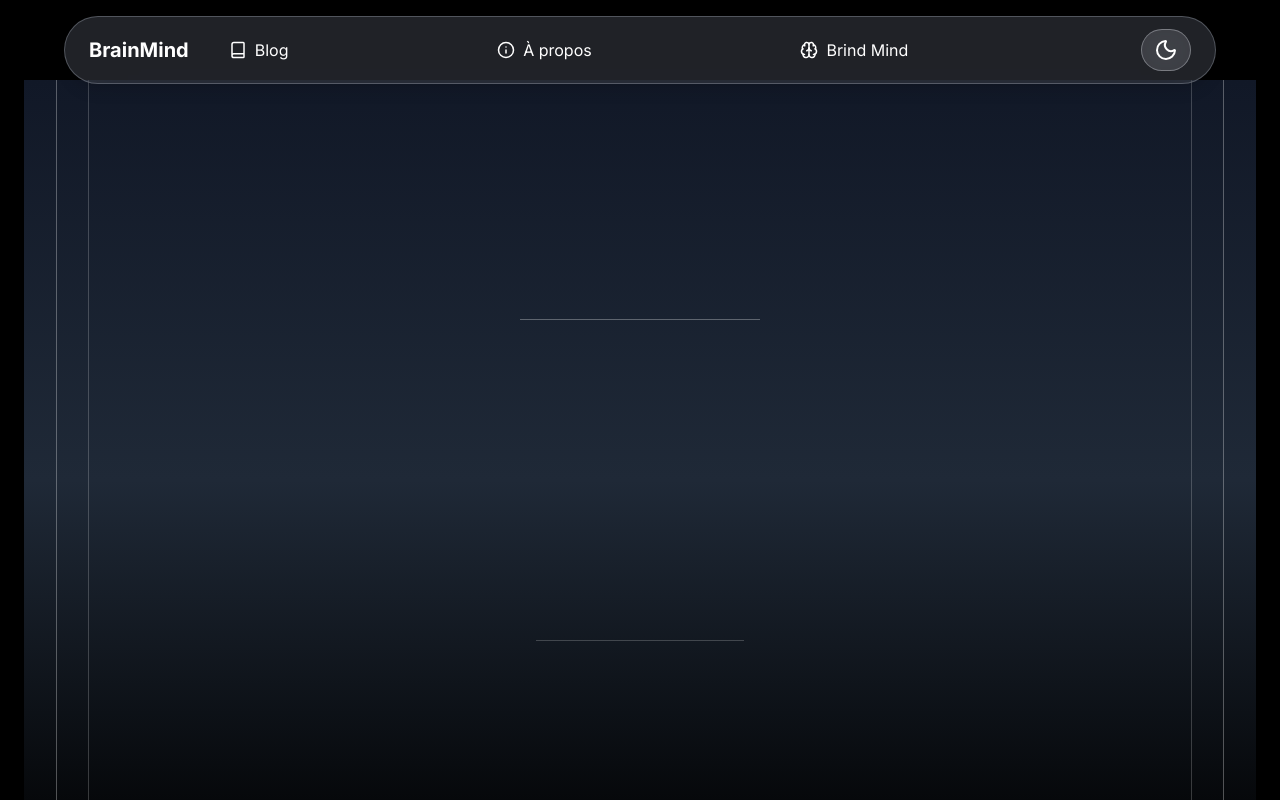
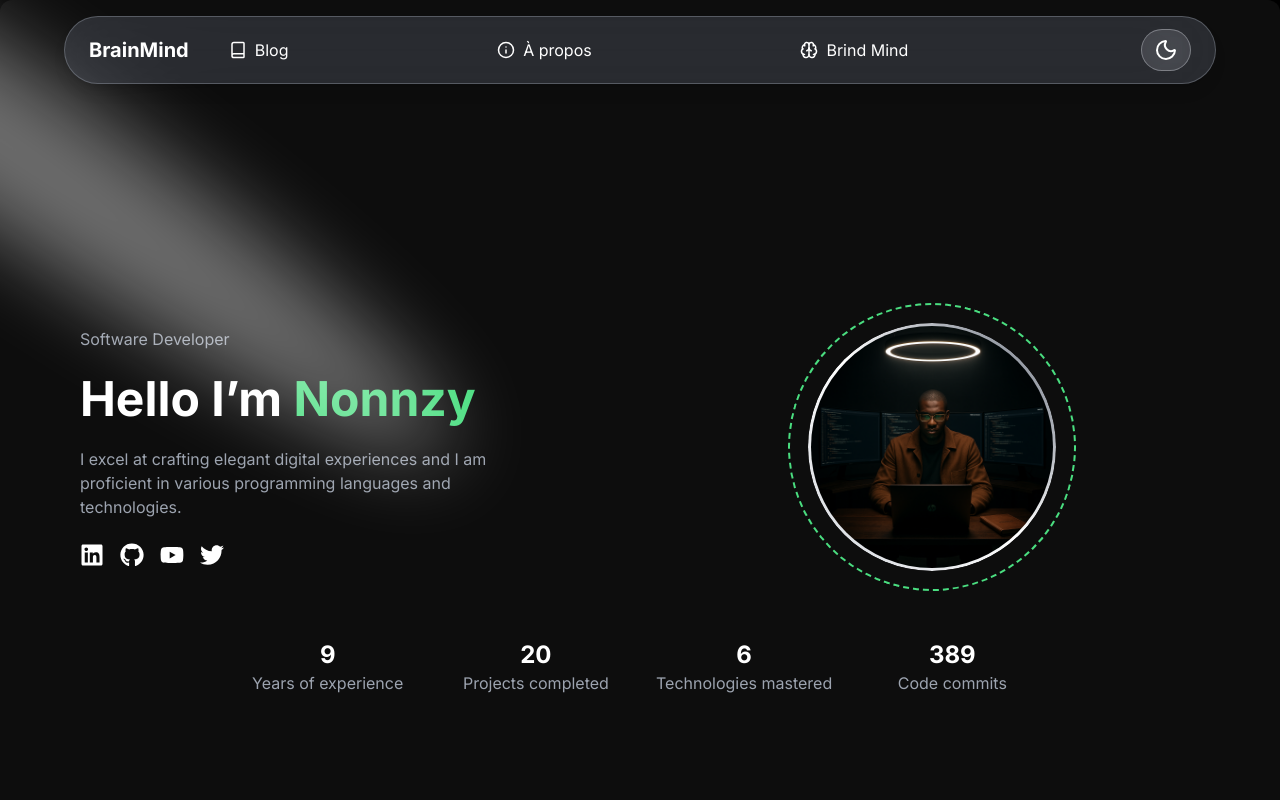
Before and after one commit to nonnzy7even7iete/brainmind, a React (Vite) app: page / in a window 1280 px wide. Built offline with nearby package versions, Linux system fonts and the light colour scheme.

Commit message:
brain mind latest

```diff
--- a/src/App.jsx
+++ b/src/App.jsx
@@ -1,5 +1,6 @@
 import { BrowserRouter as Router, Routes, Route } from "react-router-dom";
 import Navbar from "./components/Navbar";
+import Footer from "./components/Footer";
 import Blog from "./pages/Blog";
 import About from "./pages/About";
 import BrindMind from "./pages/BrindMind";
@@ -9,7 +10,10 @@ export default function App() {
   return (
     <Router>
       <Navbar />
-      <div className=" w-full h-full pt-20 px-6">
+
+      <div className="flex flex-col min-h-screen w-full">
+        {/* Routes principales */}
+        <div className="flex-1">
           <Routes>
             <Route path="/" element={<Home />} />
             <Route path="/Blog" element={<Blog />} />
@@ -17,6 +21,10 @@ export default function App() {
             <Route path="/Brindmind" element={<BrindMind />} />
           </Routes>
         </div>
+
+        {/* Footer */}
+        <Footer />
+      </div>
     </Router>
   );
 }
--- /dev/null
+++ b/src/components/Footer.jsx
@@ -0,0 +1,79 @@
+import React from "react";
+import { FaJs, FaNodeJs, FaBrain, FaDesktop } from "react-icons/fa";
+import { SiNextdotjs, SiMongodb } from "react-icons/si";
+
+const Footer = () => {
+  return (
+    <footer className="w-full bg-[#0d0d0d] text-white py-10 px-6 flex flex-col items-center gap-8">
+      {/* Infos légales */}
+      <div className="w-full max-w-5xl flex flex-col md:flex-row justify-between items-center gap-6">
+        <div className="glass-box px-6 py-4 text-center md:text-left">
+          <p className="text-sm opacity-70">&copy; Nonnzy Transformium 2025</p>
+          <p className="text-sm opacity-70">Abidjan, Côte d'Ivoire</p>
+          <p className="text-sm opacity-70">
+            Anyaman, Diane Shaka Junior - Développeur Fullstack JavaScript
+          </p>
+        </div>
+
+        {/* Stack icons */}
+        <div className="glass-box px-6 py-4 flex flex-wrap gap-4 justify-center md:justify-end">
+          {[
+            {
+              icon: <FaJs className="text-yellow-400 text-xl" />,
+              label: "JavaScript",
+            },
+            {
+              icon: <SiNextdotjs className="text-white text-xl" />,
+              label: "Next.js",
+            },
+            {
+              icon: <FaNodeJs className="text-green-500 text-xl" />,
+              label: "Node.js",
+            },
+            {
+              icon: <SiMongodb className="text-green-400 text-xl" />,
+              label: "MongoDB",
+            },
+            {
+              icon: <FaBrain className="text-gray-400 text-xl" />,
+              label: "Logique Métier",
+            },
+            {
+              icon: <FaDesktop className="text-blue-400 text-xl" />,
+              label: "Logique Serveur",
+            },
+          ].map((item, idx) => (
+            <div
+              key={idx}
+              className="flex items-center gap-2 rounded-lg px-3 py-2 glass-box-hover transition"
+            >
+              {item.icon}
+              <span className="text-sm opacity-80">{item.label}</span>
+            </div>
+          ))}
+        </div>
+      </div>
+
+      {/* Bas de footer */}
+      <div className="text-xs opacity-50 text-center">
+        Designed with © Nonnzy Transformium 2025 by Diane Shaka Junior
+      </div>
+
+      {/* Glassmorphisme styles */}
+      <style jsx>{`
+        .glass-box {
+          background: rgba(255, 255, 255, 0.02);
+          backdrop-filter: blur(14px);
+          border-radius: 16px;
+        }
+
+        .glass-box-hover:hover {
+          background: rgba(255, 255, 255, 0.04);
+          transform: translateY(-2px);
+        }
+      `}</style>
+    </footer>
+  );
+};
+
+export default Footer;
--- /dev/null
+++ b/src/components/ui/Counter.jsx
@@ -0,0 +1,14 @@
+"use client";
+import { motion } from "framer-motion";
+
+export default function Counter({ value }) {
+  return (
+    <motion.h3
+      className="text-2xl font-bold"
+      initial={{ opacity: 0 }}
+      animate={{ opacity: 1 }}
+    >
+      {value}
+    </motion.h3>
+  );
+}
--- a/src/components/ui/homePage.jsx
+++ b/src/components/ui/homePage.jsx
@@ -1,53 +1,118 @@
-// Module GeometricLines exportable
-function Home({
-  color = "gray",
-  opacity = 0.6,
-  animate = false
-}) {
-  const colorClasses = {
-    gray: "bg-gray-400",
-    blue: "bg-blue-400",
-    green: "bg-green-400",
-    purple: "bg-purple-400",
-    white: "bg-white"
-  };
+"use client";
 
-  const colorClass = colorClasses[color];
+import { useEffect, useState } from "react";
+import { motion } from "framer-motion";
+import { FaLinkedin, FaGithub, FaTwitter, FaYoutube } from "react-icons/fa";
+import nonnzytr from "../../assets/NN.png";
+import Counter from "./Counter";
+
+export default function HomePage() {
+  const [counts, setCounts] = useState([0, 0, 0, 0]);
+  const targets = [12, 26, 8, 499];
+  const cycleDuration = 7; // secondes
+
+  useEffect(() => {
+    const stepInterval = 50; // ms
+    let interval;
+
+    const runCounters = () => {
+      let start = [0, 0, 0, 0];
+      const steps = Math.floor((cycleDuration * 1000) / stepInterval);
+      let currentStep = 0;
+
+      interval = setInterval(() => {
+        currentStep++;
+        const newCounts = start.map((s, i) =>
+          Math.min(Math.round((targets[i] * currentStep) / steps), targets[i])
+        );
+        setCounts(newCounts);
+
+        if (currentStep >= steps) {
+          clearInterval(interval);
+          // attendre 7s avant de recommencer
+          setTimeout(runCounters, 7000);
+        }
+      }, stepInterval);
+    };
+
+    runCounters();
+
+    return () => clearInterval(interval);
+  }, []);
 
   return (
-    <div className="absolute inset-0 pointer-events-none">
-      {/* Deux lignes verticales à gauche - hauteur complète */}
-      <div
-        className={`absolute left-8 top-0 bottom-0 w-px ${colorClass} ${animate ? 'animate-pulse' : ''}`}
-        style={{ opacity }}
-      ></div>
-      <div
-        className={`absolute left-16 top-0 bottom-0 w-px ${colorClass} ${animate ? 'animate-pulse' : ''}`}
-        style={{ opacity: opacity - 0.1 }}
-      ></div>
+    <section className="min-h-screen bg-[#0d0d0d] text-white flex flex-col justify-center items-center px-6 md:px-20 pt-20 md:pt-32 lg:pt-40">
+      <div className="grid md:grid-cols-2 gap-12 items-center max-w-6xl w-full">
+        {/* Texte de présentation */}
+        <motion.div
+          initial={{ opacity: 0, x: -50 }}
+          animate={{ opacity: 1, x: 0 }}
+          transition={{ duration: 1 }}
+          className="space-y-6"
+        >
+          <h2 className="text-gray-400">Software Developer</h2>
+          <h1 className="text-4xl md:text-5xl font-bold">
+            Hello I’m <span className="text-green-400">Nonnzy</span>
+          </h1>
+          <p className="text-gray-400 max-w-md">
+            I excel at crafting elegant digital experiences and I am proficient in various programming languages and technologies.
+          </p>
 
-      {/* Deux lignes verticales à droite - hauteur complète */}
-      <div
-        className={`absolute right-8 top-0 bottom-0 w-px ${colorClass} ${animate ? 'animate-pulse' : ''}`}
-        style={{ opacity }}
-      ></div>
-      <div
-        className={`absolute right-16 top-0 bottom-0 w-px ${colorClass} ${animate ? 'animate-pulse' : ''}`}
-        style={{ opacity: opacity - 0.1 }}
-      ></div>
+          <div className="flex items-center gap-4 flex-wrap">
+            <div className="flex gap-4 text-2xl">
+              <a href="#" className="hover:text-green-400"><FaLinkedin /></a>
+              <a href="#" className="hover:text-green-400"><FaGithub /></a>
+              <a href="#" className="hover:text-green-400"><FaYoutube /></a>
+              <a href="#" className="hover:text-green-400"><FaTwitter /></a>
+            </div>
+          </div>
+        </motion.div>
 
-      {/* Deux lignes horizontales séparées de minimum 27px */}
-      <div
-        className={`absolute top-1/3 left-1/2 transform -translate-x-1/2 -translate-y-7 w-60 h-px ${colorClass} ${animate ? 'animate-pulse' : ''}`}
-        style={{ opacity }}
-      ></div>
-      <div
-        className={`absolute bottom-1/3 left-1/2 transform -translate-x-1/2 translate-y-7 w-52 h-px ${colorClass} ${animate ? 'animate-pulse' : ''}`}
-        style={{ opacity: opacity - 0.1 }}
-      ></div>
-    </div>
+        {/* Photo */}
+        <motion.div
+          initial={{ opacity: 0, scale: 0.8 }}
+          animate={{ opacity: 1, scale: 1 }}
+          transition={{ duration: 1 }}
+          className="relative flex justify-center items-center"
+        >
+          <motion.div
+            animate={{ rotate: 360 }}
+            transition={{ repeat: Infinity, duration: 10, ease: "linear" }}
+            className="absolute w-72 h-72 rounded-full border-2 border-green-400 border-dashed"
+          />
+          <div className="w-64 h-64 rounded-full overflow-hidden relative border-4 border-transparent">
+            <div className="absolute inset-0 rounded-full p-[3px] bg-gradient-to-tr from-gray-300 via-white to-gray-500">
+              <div className="w-full h-full rounded-full overflow-hidden">
+                <img
+                  src={nonnzytr}
+                  alt="Nonnzy"
+                  className="object-cover w-full h-full"
+                />
+              </div>
+            </div>
+          </div>
+        </motion.div>
+      </div>
+
+      {/* Stats synchronisés */}
+      <div className="grid grid-cols-2 md:grid-cols-4 gap-8 mt-16 text-center">
+        <div>
+          <Counter value={counts[0]} />
+          <p className="text-gray-400">Years of experience</p>
+        </div>
+        <div>
+          <Counter value={counts[1]} />
+          <p className="text-gray-400">Projects completed</p>
+        </div>
+        <div>
+          <Counter value={counts[2]} />
+          <p className="text-gray-400">Technologies mastered</p>
+        </div>
+        <div>
+          <Counter value={counts[3]} />
+          <p className="text-gray-400">Code commits</p>
+        </div>
+      </div>
+    </section>
   );
 }
-
-// Export du module
-export default Home;
--- a/src/pages/Blog.jsx
+++ b/src/pages/Blog.jsx
@@ -1,19 +1,45 @@
+"use client";
+
 import React from "react";
 import GradientText from "@/components/ui/GradientText";
 import GlassmorphicGrid from "@/components/ui/GlassmorphicGrid";
+
+// Import des images
 import nonnzytr from "../assets/nonnzy.png";
 import awarness from "../assets/FLOWAWARNESS.png";
 import NN from "../assets/NN.png";
 
+// Import d’icônes depuis react-icons
+import { FaReact, FaLightbulb, FaRocket } from "react-icons/fa";
 
 const Blog = () => {
-  // Exemple d’images pour le grid
-const images = [
-  { src: nonnzytr, alt: "Le sens de l audace " },
-  { src: awarness, alt: "Le culte de la qualite " },
-  { src: NN, alt: "La culture de l innovation" },
-];
-
+  // ✅ Objets pour alimenter le grid
+  const items = [
+    {
+      src: nonnzytr,
+      alt: "Le sens de l'audace",
+      title: "NonnzytransformiumMentra",
+      subtitle: "Ainsi soit il ",
+      signature: "Nonnzytransformiummantra",
+      icon: <FaRocket />,
+    },
+    {
+      src: awarness,
+      alt: "Nonnzy",
+      title: "Logique metier",
+      subtitle: "Chaque détail compte",
+      signature: "Flow Awarness",
+      icon: <FaLightbulb />,
+    },
+    {
+      src: NN,
+      alt: "La culture de l'innovation",
+      title: "Innovation",
+      subtitle: "Awarness",
+      signature: "ReactNatveOnfreedomtofail ",
+      icon: <FaReact />,
+    },
+  ];
 
   return (
     <div className="px-6 sm:px-12 flex flex-col items-center justify-start min-h-screen text-center bg-black text-white">
@@ -29,12 +55,12 @@ const images = [
 
       {/* TEXTE INTRODUCTIF */}
       <p className="text-lg sm:text-xl mb-12 max-w-3xl">
-        Ici tu peux écrire ton contenu. Ce texte est normal, mais le titre au-dessus a un joli
-        gradient animé ! Tous les éléments sont centrés et responsive.
+        Découvre mes cartes illustrant mes valeurs et mes projets. La grille est totalement
+        responsive et chaque carte garde une largeur minimale de 270px.
       </p>
 
       {/* GRID GLASSMORPHIC */}
-      <GlassmorphicGrid items={images} />
+      <GlassmorphicGrid items={items} />
 
       {/* TEXTE / FUTUR COMPOSANT */}
       <section className="w-full p-16 flex flex-col items-center text-center">
--- a/src/pages/Home.jsx
+++ b/src/pages/Home.jsx
@@ -1,23 +1,24 @@
 "use client";
 
 import React from "react";
-import GeometricLines from "@/components/ui/homePage"; // 👈 tu appelles un composant
+import Heropages from "@/components/ui/homePage";
+import { Spotlight } from "@/components/ui/Spotlight";
 
 const Home = () => {
   return (
-    <div className="relative min-h-screen bg-gradient-to-b from-gray-900 via-gray-800 to-black overflow-hidden">
+    <div className="relative w-full flex-1 flex flex-col overflow-hidden">
+
+      {/* Background glassmorphique */}
+      <div className="absolute inset-0 bg-white/5 backdrop-blur-lg rounded-xl z-0 pointer-events-none"></div>
 
       {/* Spotlights */}
-      <div className="absolute inset-0">
-        {/* ... lumières ... */}
+      <div className="absolute inset-0 z-30">
+        <Spotlight fill="white" className="opacity-30" />
       </div>
 
-      {/* 👇 Ici tu appelles GeometricLines */}
-      <GeometricLines color="white" opacity={0.3} />
-
-      {/* Contenu */}
-      <div className="relative z-10 flex items-center justify-center min-h-screen">
-        {/* ... ton texte ... */}
+      {/* Hero */}
+      <div className="relative z-20 pt-[27px]">
+        <Heropages color="white" opacity={0.3} />
       </div>
 
     </div>
```
Also changed, not shown: src/components/ui/GlassmorphicGrid.jsx (+50 -55 lines), src/components/ui/Spotlight.jsx (+18 -10 lines), src/pages/About.jsx (+3 -5 lines). Lines whose indentation alone changed are shown as unchanged.
